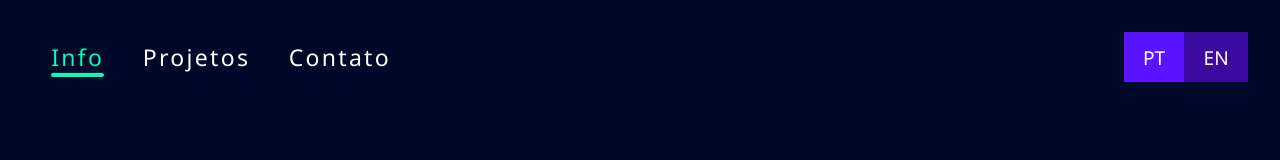
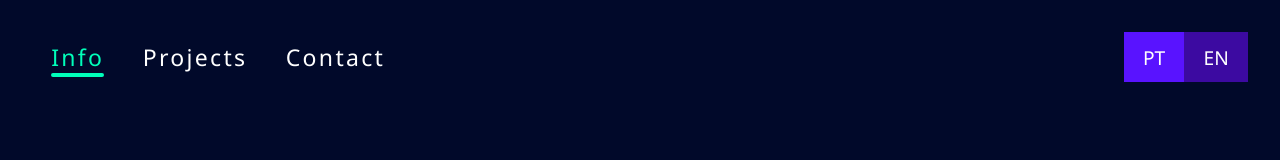
Before and after one commit to ffersants/portfolio, a Vue app: page / in a window 1280 px wide. Shown: the top 160 px of the page. Built offline with nearby package versions, Linux system fonts and the light colour scheme.

Commit message:
Work on the languague toggler.

```diff
--- a/package.json
+++ b/package.json
@@ -9,6 +9,7 @@
   },
   "dependencies": {
     "core-js": "^3.6.5",
+    "mitt": "^2.1.0",
     "vue": "^3.0.0"
   },
   "devDependencies": {
--- a/src/App.vue
+++ b/src/App.vue
@@ -1,15 +1,26 @@
 <template>
   <div>
-    <Header />
+    <Header :languageSelected="language" />
   </div>
 </template>
 
 <script>
 import Header from './components/Header'
+
 export default {
   name: 'App',
+  data(){
+    return{
+      language: 'en'
+    }
+  },
   components: {
     Header
+  },
+  created(){
+    this.emitter.on('changeLanguage', (optionChoosed) => {
+      this.language = optionChoosed
+    })
   }
 }
 </script>
--- a/src/components/Header.vue
+++ b/src/components/Header.vue
@@ -22,26 +22,27 @@
 </template>
 
 <script>
+export default{
 
-export default{
+
     name: 'Header',
     data(){
         return{
             navLinks: [
                 {
-                    text: 'Info',
+                    text:'Info',
                     href: '#info',
                     id: 'info',
                     active: false,
                 },
                 {
-                    text: 'Projetos',
+                    text: this.languageSelected === 'pt' ? 'Projetos' : 'Projects',
                     href: '#projects',
                     id: 'projects',
                     active: false,
                 },
                 {
-                    text: 'Contato',
+                    text: this.languageSelected === 'pt' ? 'Contato' : 'Contact',
                     id: 'contact',
                     href: '#contact',
                     active: false,
@@ -51,6 +52,12 @@ export default{
             underlineLeft: null,
             underlineRight: null,
             language: 'pt'
+        }
+    },
+    props: {
+        languageSelected: {
+            type: String,
+            required: true
         }
     },
     methods: {
@@ -77,10 +84,12 @@ export default{
             if(this.language === 'pt') {
                document.getElementById('pt').classList.remove('language-selected')
                 this.language = 'en'
+                this.emitter.emit('changeLanguage', 'en')
                 document.getElementById('en').classList.add('language-selected')
             } else{
                 document.getElementById('pt').classList.add('language-selected')
                 this.language = 'pt'
+                this.emitter.emit('changeLanguage', 'pt')
                 document.getElementById('en').classList.remove('language-selected')
             }
         },
--- a/src/main.js
+++ b/src/main.js
@@ -1,6 +1,8 @@
 import { createApp } from 'vue'
 import App from './App.vue'
-
+import mitt from 'mitt';
+const emitter = mitt();
+const app = createApp(App);
+app.config.globalProperties.emitter = emitter;
 import './assets/global.css'
-
-createApp(App).mount('#app')
+app.mount('#app');
```
Also changed, not shown: 1 other file (tests, documents, lock files or other folders).
